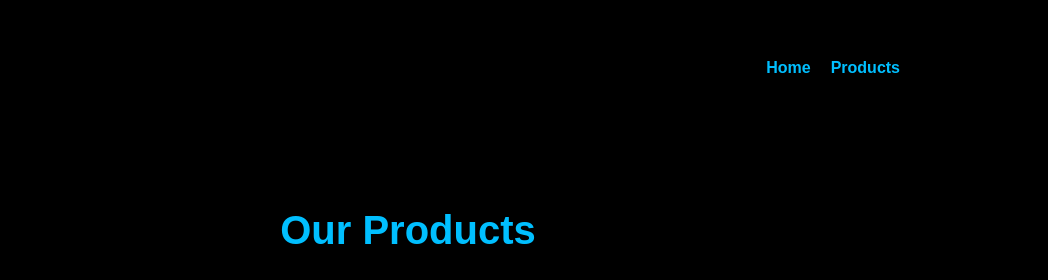
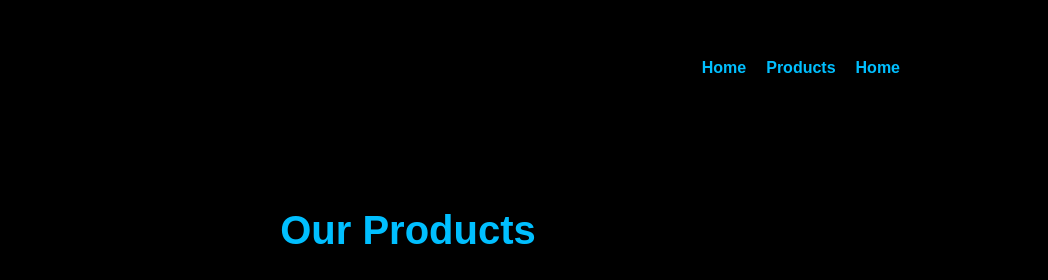
Before and after one commit to mrariyanhaque/nxaura, a plain HTML site: page products.html in a window 1280 px wide. Shown: the top 280 px of the page, 232-1280 px from the left. Drawn offline with Linux system fonts and the light colour scheme.

Commit message:
Update products.html

```diff
--- a/products.html
+++ b/products.html
@@ -14,6 +14,7 @@
                 <ul>
                     <li><a href="index.html">Home</a></li>
                     <li><a href="products.html">Products</a></li>
+                                    <li><a href="service.html">Home</a></li>
                 </ul>
             </nav>
         </div>
```
